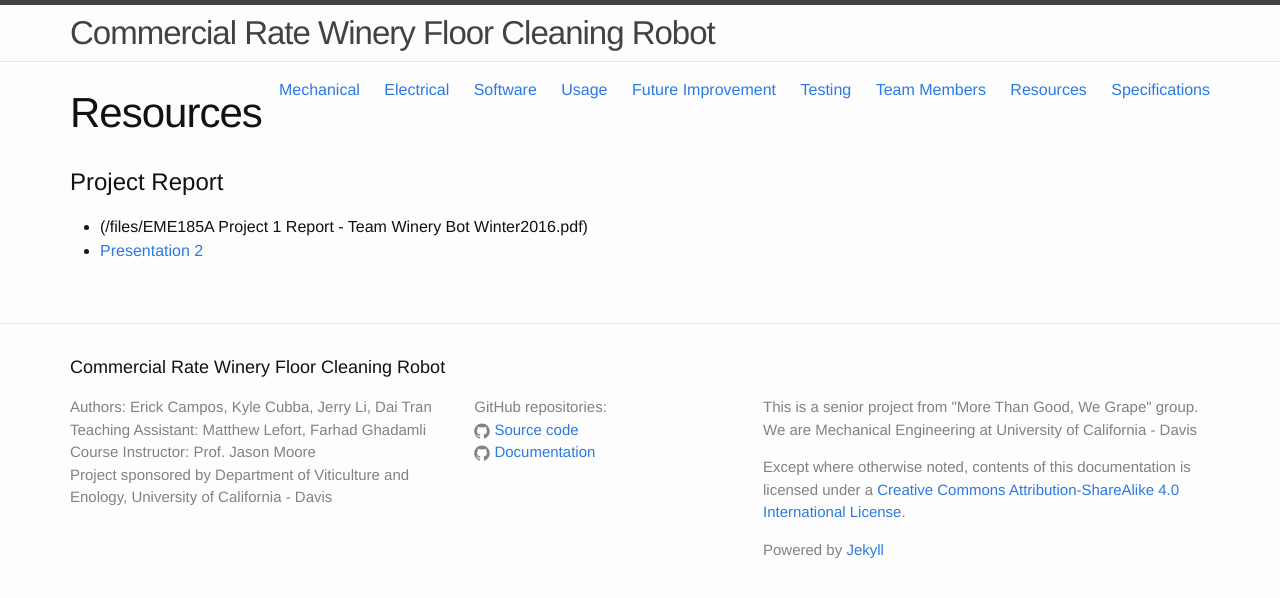
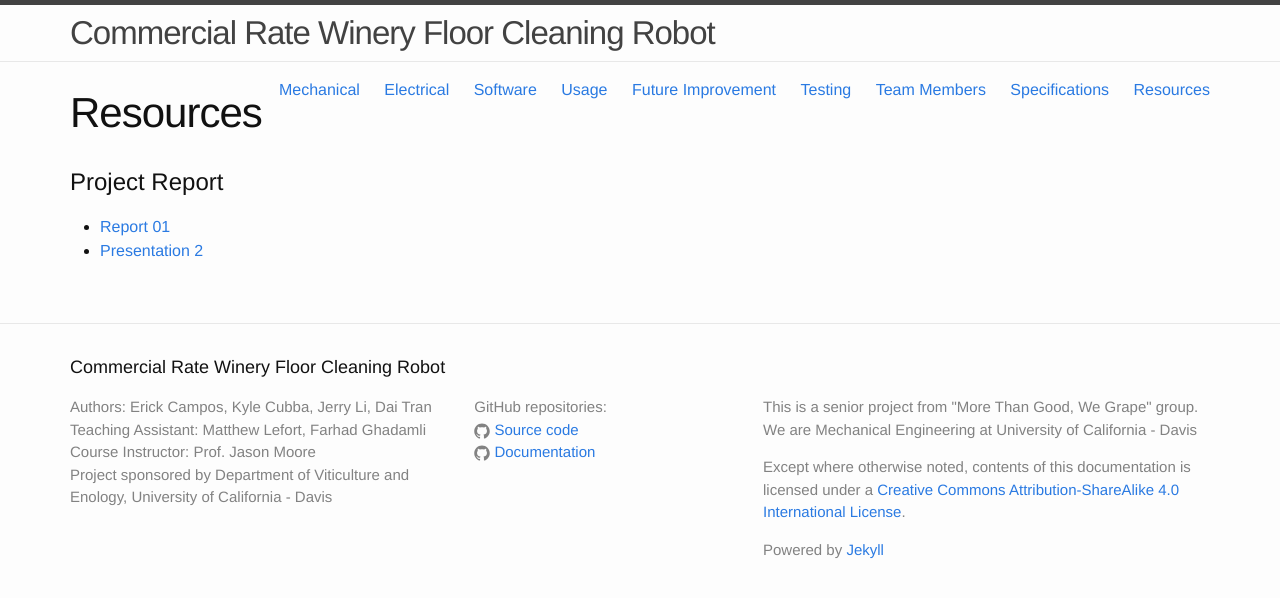
Before and after one commit to quangdai1406/quangdai1406.github.io, a Jekyll site: the page built from Page10-Resources.md, in a window 1280 px wide. Shown: the top 598 px of the page. Built offline with Jekyll 4.4.1, drawn with Linux system fonts in a browser that asks for light colours.

Commit message:
Update and rename Page09-Resources10.md to Page10-Resources.md

```diff
--- a/Page09-Resources10.md
+++ b/Page10-Resources.md
@@ -5,5 +5,5 @@ title: Resources
 
 # Project Report
 
-- ({{site.url}}/files/EME185A Project 1 Report - Team Winery Bot Winter2016.pdf)
+- [Report 01]({{site.url}}/files/EME185A Project 1 Report - Team Winery Bot Winter2016.pdf)
 - [Presentation 2]({{site.url}}/files/Final Report - Winery Bot - EME185A - W2016.pdf)
```
